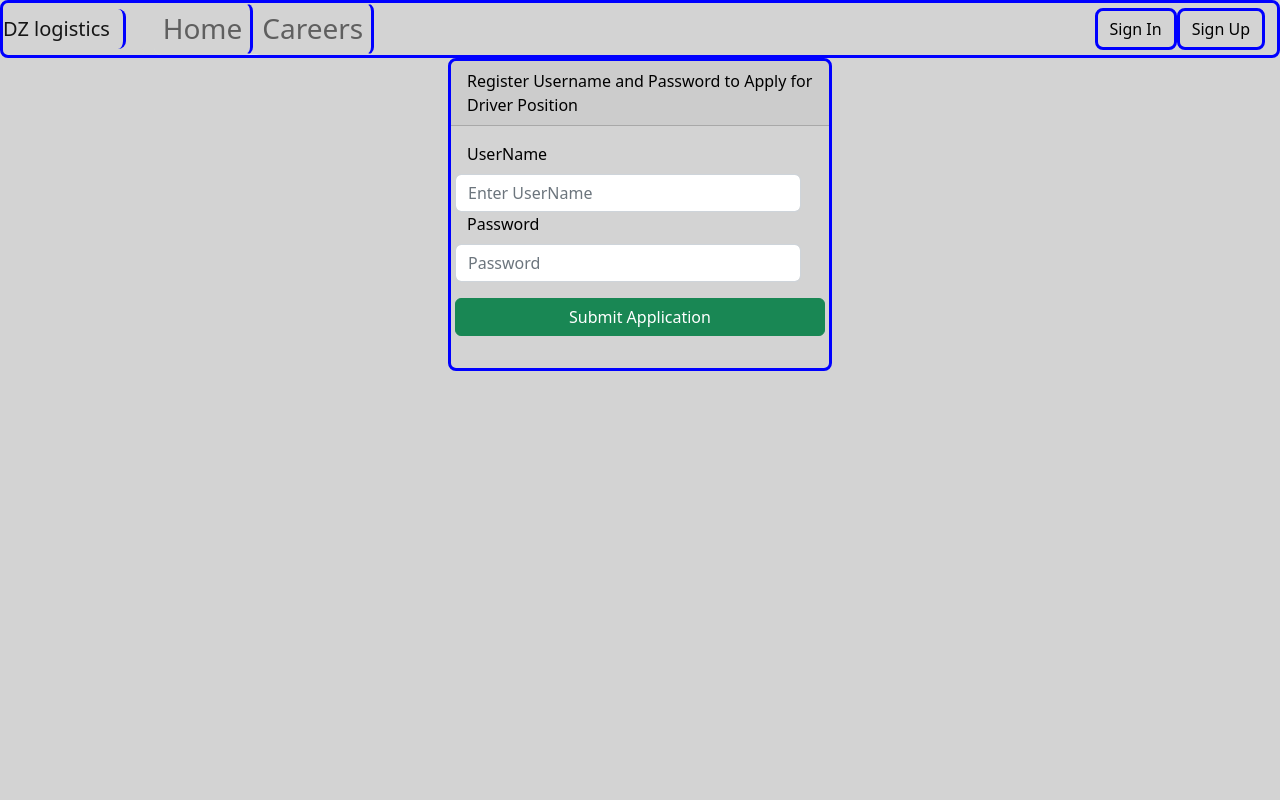
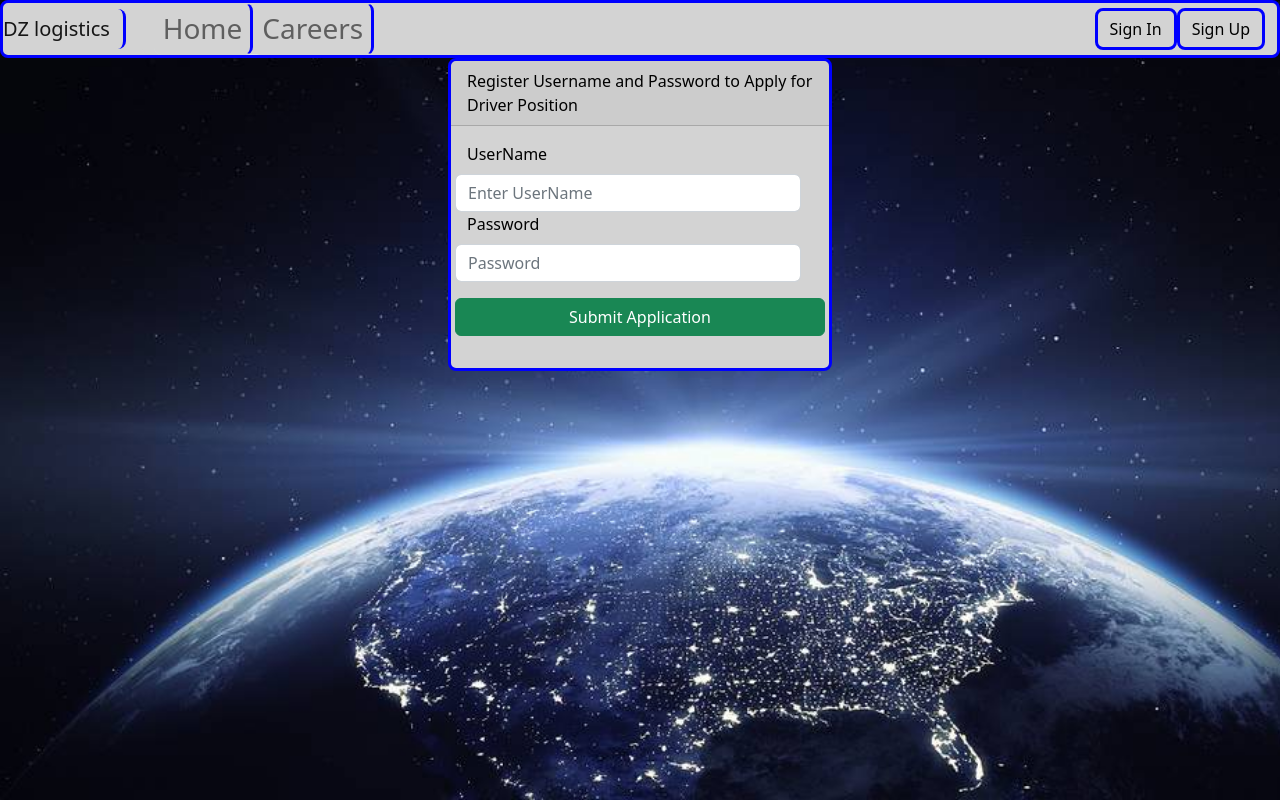
Before and after one commit to Zabronko/TeamLogic, a React (Create React App) app in the folder app-front-end/: page /apply in a window 1280 px wide. Built offline with nearby package versions, Linux system fonts and the light colour scheme.

Commit message:
added background img

```diff
--- a/app-front-end/src/App.jsx
+++ b/app-front-end/src/App.jsx
@@ -68,7 +68,7 @@ function App() {
     );
   } else if (cookies["Authority"] === "ROLE_USER") {
     return (
-      <>
+      <div className='Application'>
         <BrowserRouter>
           <Navigation>
             <Navbar.Brand href="/">DZ logistics</Navbar.Brand>
@@ -93,11 +93,11 @@ function App() {
             <Route path="/*" element={<Home />}></Route>
           </Routes>
         </BrowserRouter>
-      </>
+      </div>
     );
   }else if (cookies["Authority"] === "ROLE_DRIVER") {
     return (
-      <>
+      <div className='Application'>
         <BrowserRouter>
           <Navigation>
             <Navbar.Brand href="/">DZ logistics</Navbar.Brand>
@@ -122,7 +122,7 @@ function App() {
             <Route path="/*" element={<Home />}></Route>
           </Routes>
         </BrowserRouter>
-      </>
+      </div>
     );
   } else if (cookies["Authority"] === undefined) {
     return (
--- a/app-front-end/src/index.css
+++ b/app-front-end/src/index.css
@@ -33,12 +33,22 @@ code {
   color: black;
   min-height: 100vh;
   background-color: lightgray !important;
+  background-image: url('./BGImage.jpg');
+  background-size: cover;
 }
 
-html, #root {
+html {
+  color: black;
+  max-height: 100%;
+}
+
+#root {
   color: black;
   min-height: 100vh;
-  background-color: lightgray !important;
+}
+
+.Application .table {
+  background-color: lightgrey;
 }
 
 /*card styling*/
```
Also changed, not shown: app-front-end/src/BGFiller.jpg (added).
